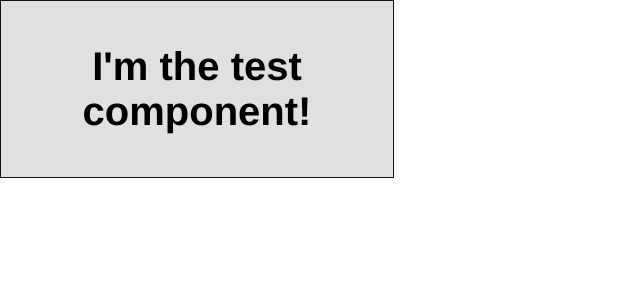
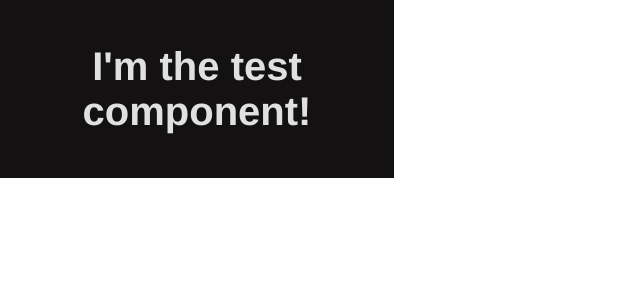
Before and after one commit to HarrisSidiropoulos/lerna-example, a React (Create React App) app in the folder packages/app/: page / in a window 1280 px wide. Shown: the top 300 px of the page, without its empty margins (0-640 px from the left). Built offline with nearby package versions, Linux system fonts and the light colour scheme.

Commit message:
feat: Test conventional commits

```diff
--- a/packages/app/src/App.tsx
+++ b/packages/app/src/App.tsx
@@ -5,7 +5,7 @@ import { TestComponent } from '@sidiropoulos/shared-components';
 function App() {
   return (
     <div className="App">
-      <TestComponent theme="primary" />
+      <TestComponent theme="secondary" />
     </div>
   );
 }
```
Also changed, not shown: 1 other file (tests, documents, lock files or other folders).
